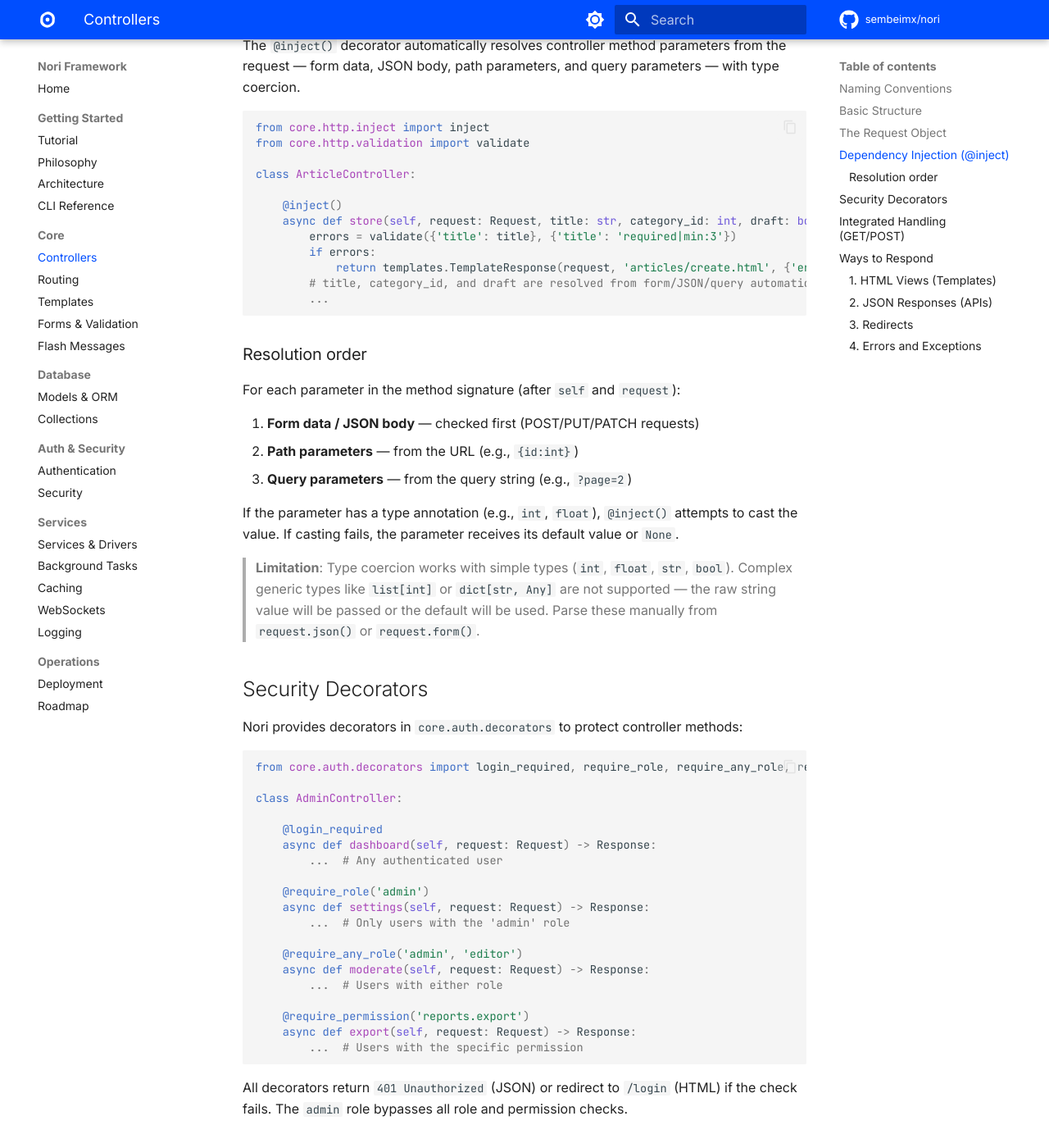
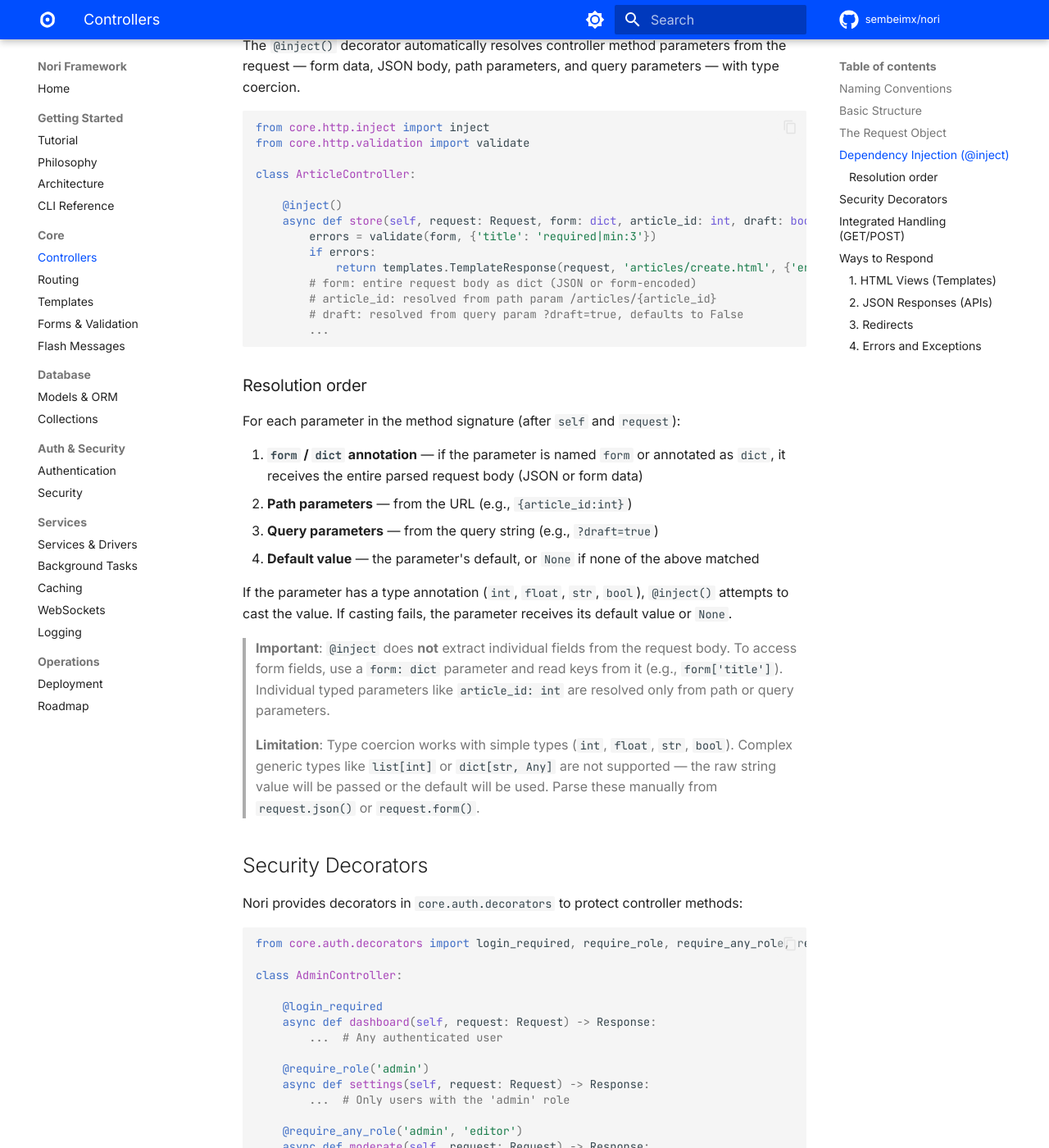
Before and after one commit to sembeimx/nori, an MkDocs documentation site: the page built from docs/controllers.md, in a window 1280 px wide and 1400 px high, scrolled down 1629 px. Shown: the whole window at 82% size. Built offline with MkDocs 1.6.1 and Material for MkDocs 9.7.7, drawn with Linux system fonts in a browser that asks for light colours; comment, search, counter and statistics services are not loaded; the version menu is left out.

Commit message:
docs: fix 4 critical inaccuracies across controllers, auth, queues, and websockets
- controllers.md: correct @inject() example to show form: dict pattern;
  individual params only resolve from path/query, not request body
- background_tasks.md: remove non-existent redis queue driver from
  QUEUE_DRIVER options (only memory and database exist)
- websockets.md: fix auth example to use on_receive_json instead of
  on_receive for JsonWebSocketHandler
- authentication.md: fix content negotiation description to reference
  Accept header instead of Content-Type

````diff
--- a/docs/controllers.md
+++ b/docs/controllers.md
@@ -66,11 +66,13 @@ from core.http.validation import validate
 class ArticleController:
 
     @inject()
-    async def store(self, request: Request, title: str, category_id: int, draft: bool = False) -> Response:
-        errors = validate({'title': title}, {'title': 'required|min:3'})
+    async def store(self, request: Request, form: dict, article_id: int, draft: bool = False) -> Response:
+        errors = validate(form, {'title': 'required|min:3'})
         if errors:
             return templates.TemplateResponse(request, 'articles/create.html', {'errors': errors})
-        # title, category_id, and draft are resolved from form/JSON/query automatically
+        # form: entire request body as dict (JSON or form-encoded)
+        # article_id: resolved from path param /articles/{article_id}
+        # draft: resolved from query param ?draft=true, defaults to False
         ...
 ```
 
@@ -78,11 +80,14 @@ class ArticleController:
 
 For each parameter in the method signature (after `self` and `request`):
 
-1. **Form data / JSON body** — checked first (POST/PUT/PATCH requests)
-2. **Path parameters** — from the URL (e.g., `{id:int}`)
-3. **Query parameters** — from the query string (e.g., `?page=2`)
+1. **`form` / `dict` annotation** — if the parameter is named `form` or annotated as `dict`, it receives the entire parsed request body (JSON or form data)
+2. **Path parameters** — from the URL (e.g., `{article_id:int}`)
+3. **Query parameters** — from the query string (e.g., `?draft=true`)
+4. **Default value** — the parameter's default, or `None` if none of the above matched
 
-If the parameter has a type annotation (e.g., `int`, `float`), `@inject()` attempts to cast the value. If casting fails, the parameter receives its default value or `None`.
+If the parameter has a type annotation (`int`, `float`, `str`, `bool`), `@inject()` attempts to cast the value. If casting fails, the parameter receives its default value or `None`.
+
+> **Important**: `@inject` does **not** extract individual fields from the request body. To access form fields, use a `form: dict` parameter and read keys from it (e.g., `form['title']`). Individual typed parameters like `article_id: int` are resolved only from path or query parameters.
 
 > **Limitation**: Type coercion works with simple types (`int`, `float`, `str`, `bool`). Complex generic types like `list[int]` or `dict[str, Any]` are not supported — the raw string value will be passed or the default will be used. Parse these manually from `request.json()` or `request.form()`.
 
````
Also changed, not shown: docs/authentication.md (+3 -3 lines), docs/background_tasks.md (+3 -4 lines), docs/websockets.md (+1 -1 lines).
